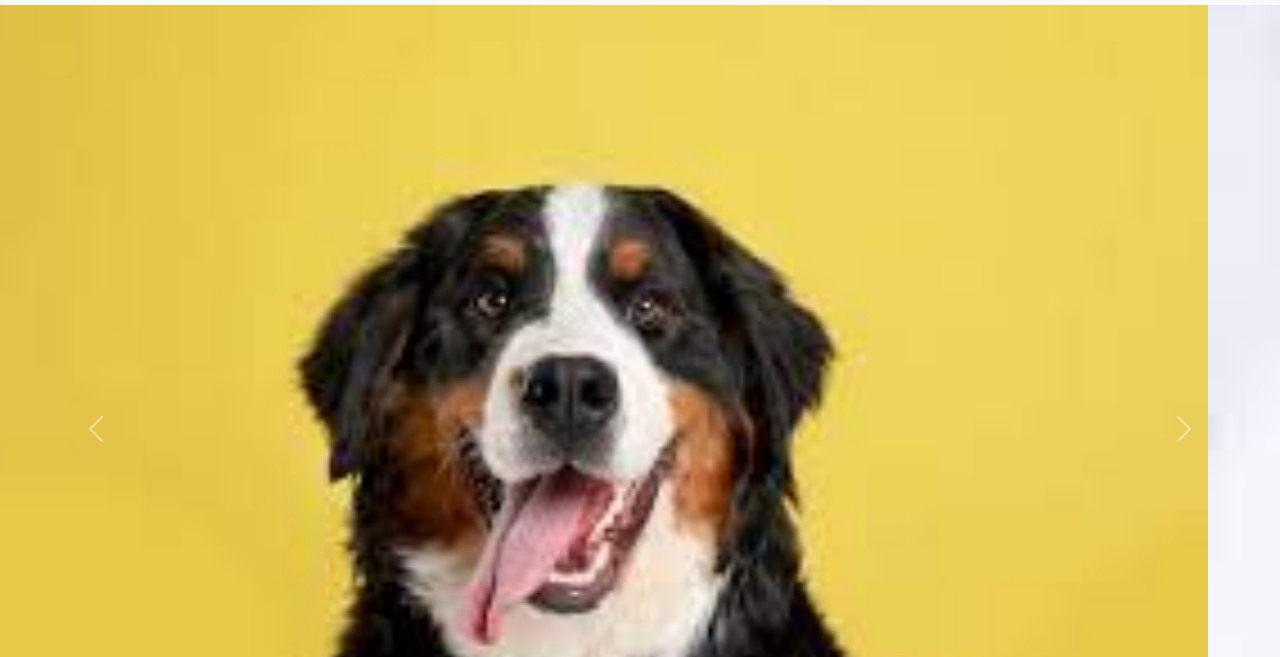
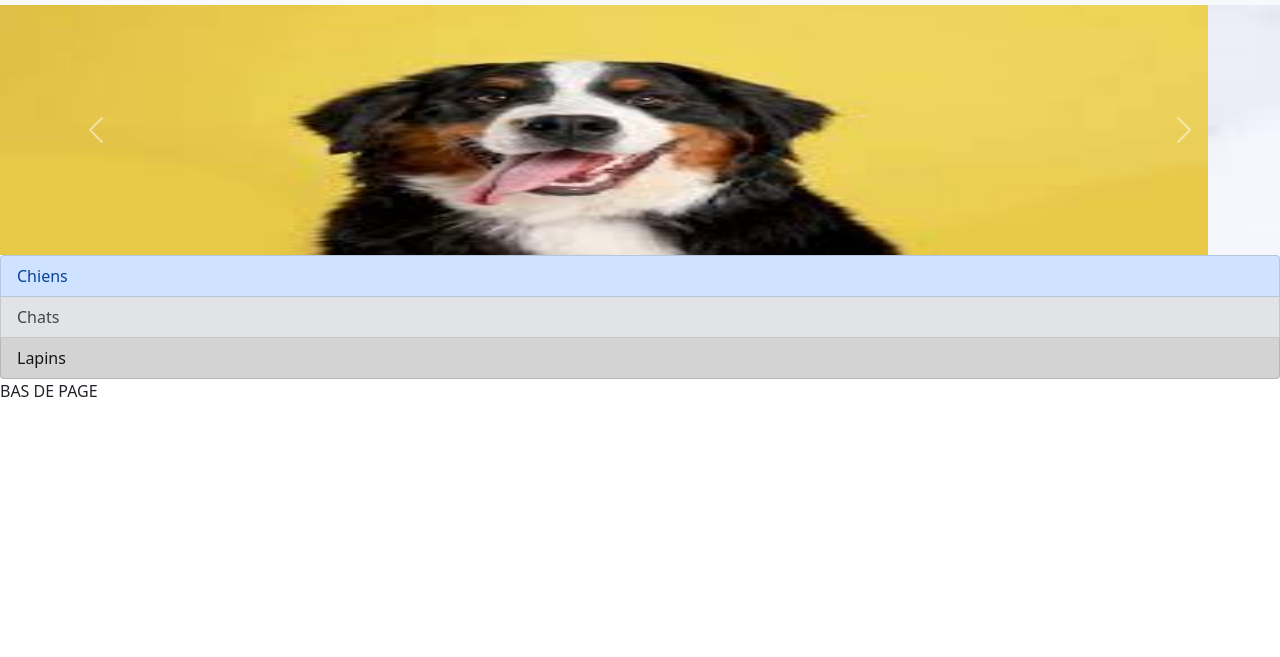
Before and after one commit to AmelSaiez/MyGit, a plain HTML site: page index.html in a window 1280 px wide. Shown: the part 143-800 px from the top of the page. Drawn offline with nearby package versions, Linux system fonts and the light colour scheme.

Commit message:
dev carousel + main + footer

```diff
--- a/index.html
+++ b/index.html
@@ -25,13 +25,13 @@
       <div id="carouselExampleControls" class="carousel slide" data-bs-ride="carousel">
         <div class="carousel-inner">
           <div class="carousel-item active">
-            <img src="img/1.jpg" class="d-block w-100" alt="...">
+            <img src="img/1.jpg" class="d-block w-100" style="height:250px" alt="...">
           </div>
           <div class="carousel-item">
-            <img src="img/2.jpg" class="d-block w-100" alt="...">
+            <img src="img/2.jpg" class="d-block w-100" style="height:250px" alt="...">
           </div>
           <div class="carousel-item">
-            <img src="img/3.jpg" class="d-block w-100" alt="...">
+            <img src="img/3.jpg" class="d-block w-100" style="height:250px"  alt="...">
           </div>
         </div>
         <button class="carousel-control-prev" type="button" data-bs-target="#carouselExampleControls" data-bs-slide="prev">
@@ -43,8 +43,20 @@
           <span class="visually-hidden">Next</span>
         </button>
       </div>
+
+
+      <div class="list-group">
+        <a href="#" class="list-group-item list-group-item-action list-group-item-primary">Chiens</a>
+        <a href="#" class="list-group-item list-group-item-action list-group-item-secondary">Chats</a>
+        <a href="#" class="list-group-item list-group-item-action list-group-item-dark">Lapins</a>
+      </div>
+
+
     </main>
 
+    <footer>
+      BAS DE PAGE
+    </footer>
     <script src="https://cdn.jsdelivr.net/npm/@popperjs/core@2.9.2/dist/umd/popper.min.js" integrity="sha384-IQsoLXl5PILFhosVNubq5LC7Qb9DXgDA9i+tQ8Zj3iwWAwPtgFTxbJ8NT4GN1R8p" crossorigin="anonymous"></script>
     <script src="https://cdn.jsdelivr.net/npm/bootstrap@5.0.1/dist/js/bootstrap.min.js" integrity="sha384-Atwg2Pkwv9vp0ygtn1JAojH0nYbwNJLPhwyoVbhoPwBhjQPR5VtM2+xf0Uwh9KtT" crossorigin="anonymous"></script>
 </body>
```
